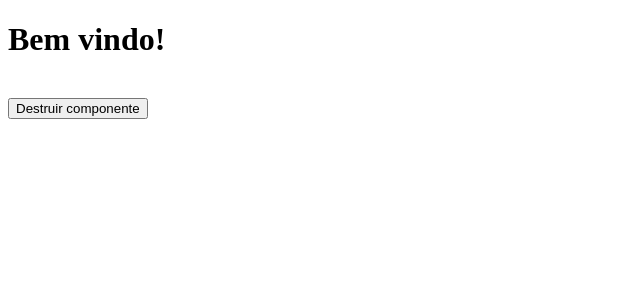
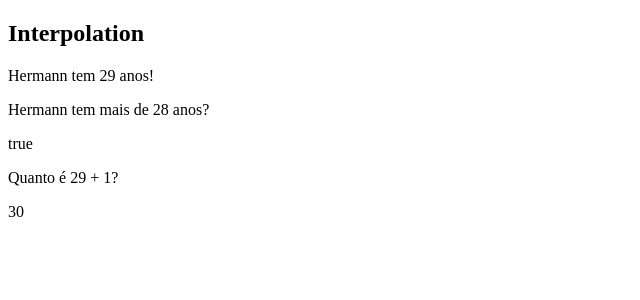
Before and after one commit to HermannDouglas/curso-angular-dener, an Angular app: page / in a window 1280 px wide. Shown: the top 300 px of the page, without its empty margins (0-640 px from the left). Built offline with nearby package versions, Linux system fonts and the light colour scheme.

Commit message:
18. Interpolation
Iniciando a seção 04 - Template Data Binding Angular

```diff
--- a/src/app/app.component.ts
+++ b/src/app/app.component.ts
@@ -3,43 +3,17 @@
 @Component({
   selector: 'app-root',
   template: `
-    <app-title *ngIf="destruir"></app-title>
-    <br>
-    <button (click)="destruirComponent()">Destruir componente</button>
+    <app-data-binding></app-data-binding>
     <router-outlet></router-outlet>
   `
 })
-export class AppComponent implements OnInit, DoCheck, AfterContentInit, AfterContentChecked, AfterViewInit, AfterViewChecked{
-
-  public destruir: boolean = true;
+export class AppComponent implements OnInit {
 
   constructor() {}
 
-  public destruirComponent() {
-    this.destruir = false;
-  }
 
   ngOnInit(): void {
   }
 
-  ngDoCheck(): void {
-    console.log("ngDoCheck");
-  }
-
-  ngAfterContentInit(): void {
-    console.log("ngAfterContentInit");
-  }
-
-  ngAfterContentChecked(): void {
-    console.log("ngAfterContentChecked");
-  }
-
-  ngAfterViewInit(): void {
-    console.log("ngAfterViewInit");
-  }
-
-  ngAfterViewChecked(): void {
-    console.log("ngAfterViewChecked");
-  }
 
 }
--- a/src/app/app.module.ts
+++ b/src/app/app.module.ts
@@ -4,11 +4,13 @@
 import { AppRoutingModule } from './app-routing.module';
 import { AppComponent } from './app.component';
 import { TitleComponent } from './title/title.component';
+import { DataBindingComponent } from './data-binding/data-binding.component';
 
 @NgModule({
   declarations: [
     AppComponent,
-    TitleComponent
+    TitleComponent,
+    DataBindingComponent
   ],
   imports: [
     BrowserModule,
--- /dev/null
+++ b/src/app/data-binding/data-binding.component.html
@@ -0,0 +1,8 @@
+<h2>Interpolation</h2>
+
+<p>{{ nome }} tem {{ idade }} anos!</p>
+<p>{{ nome }} tem mais de 28 anos?</p>
+<p>{{ idade > 28 }}</p>
+
+<p>Quanto é {{ idade }} + 1?</p>
+<p>{{ idade + 1 }}</p>
--- /dev/null
+++ b/src/app/data-binding/data-binding.component.ts
@@ -0,0 +1,19 @@
+import { Component, OnInit } from '@angular/core';
+
+@Component({
+  selector: 'app-data-binding',
+  templateUrl: './data-binding.component.html',
+  styleUrls: ['./data-binding.component.scss']
+})
+export class DataBindingComponent implements OnInit {
+
+  public nome: string = "Hermann";
+
+  public idade: number = 29;
+
+  constructor() { }
+
+  ngOnInit(): void {
+  }
+
+}
```
Also changed, not shown: src/app/data-binding/data-binding.component.scss (added), 1 other file (tests, documents, lock files or other folders).
